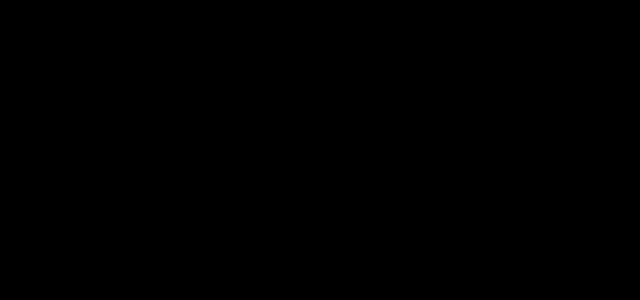
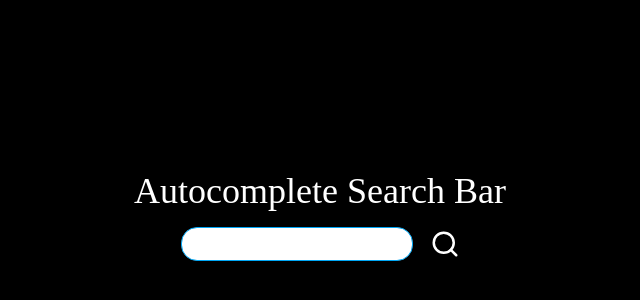
Before and after one commit to iamharshtambe/brainwave, a React (Vite) app: page /autocomplete-search-bar in a window 1280 px wide. Shown: the part 192-492 px from the top of the page, without its empty margins (320-960 px from the left). Built offline with nearby package versions, Linux system fonts and the light colour scheme; a web font is replaced by a local one.

Commit message:
add search bar

```diff
--- a/src/components/AutocompleteSearchBar.jsx
+++ b/src/components/AutocompleteSearchBar.jsx
@@ -1,3 +1,22 @@
+import { Search } from 'lucide-react';
+
 export default function AutocompleteSearchBar() {
-  return <div className="min-h-screen bg-black">AutocompleteSearchBar</div>;
+  return (
+    <div className="flex min-h-screen items-center justify-center bg-black text-white">
+      <div className="flex flex-col">
+        <h1 className="p-4 text-center font-bitcount text-4xl">
+          Autocomplete Search Bar
+        </h1>
+
+        <div className="mx-auto flex items-center justify-between">
+          <input
+            type="text"
+            className="w-10/12 rounded-2xl border border-sky-500 bg-white px-2 py-1"
+          />
+
+          <Search size={30} className="cursor-pointer" />
+        </div>
+      </div>
+    </div>
+  );
 }
```
